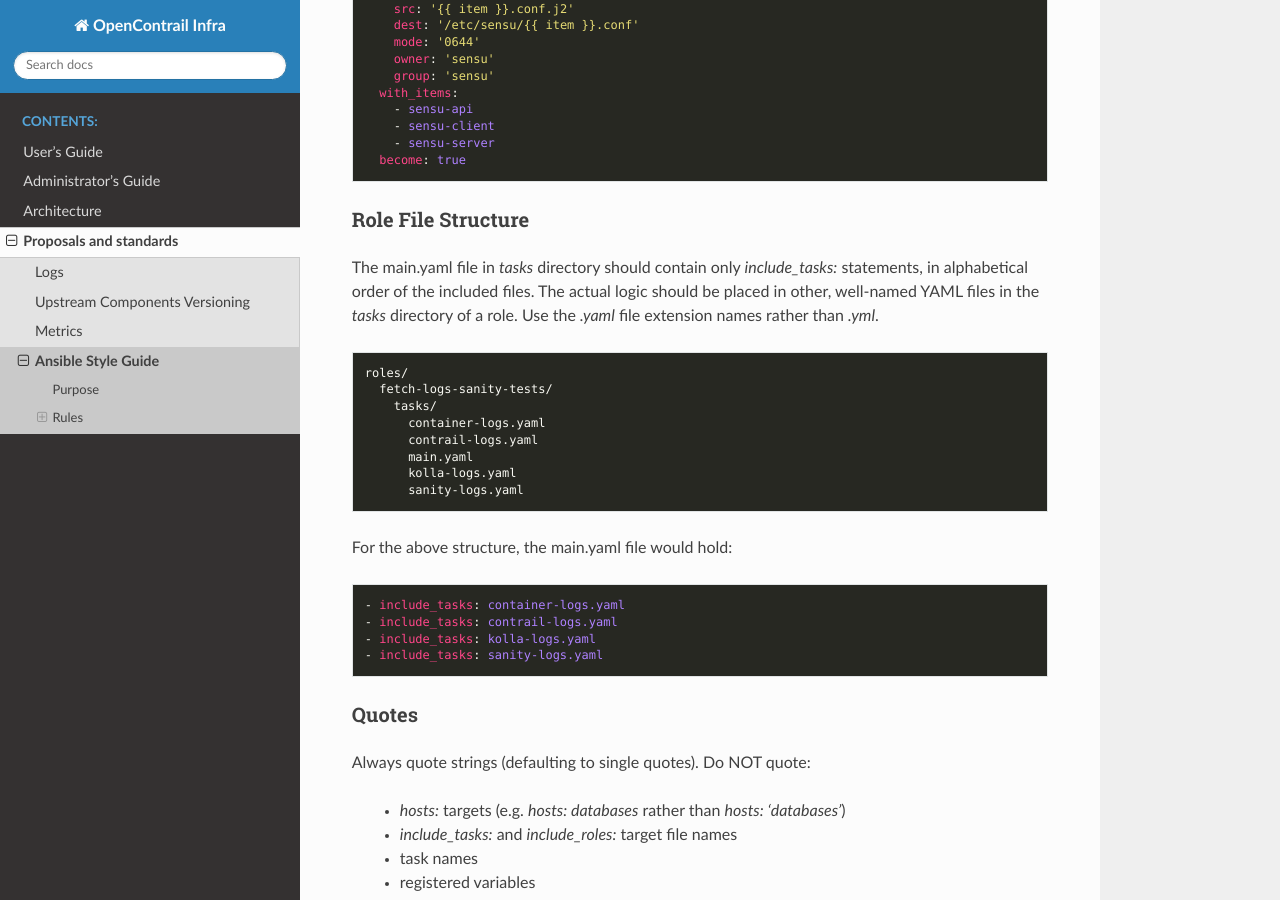
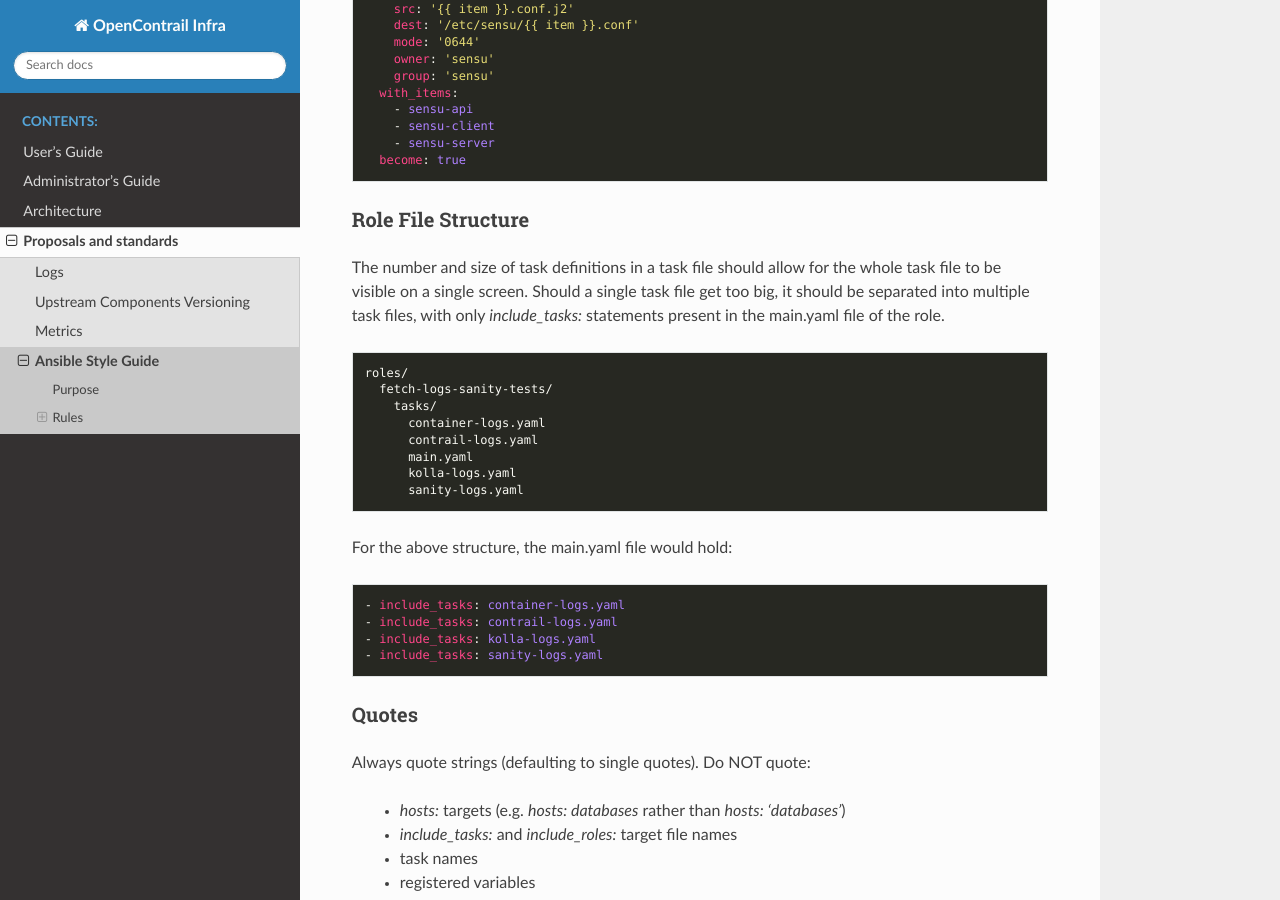
Before and after one commit to wurbanski/contrail-infra-doc, a Sphinx documentation site: the page built from source/rfc/ansible-style-guide.rst, in a window 1280 px wide and 900 px high, scrolled down 1529 px. Built offline with Sphinx 7.4.7 and the Read the Docs theme 2.0.0, drawn with Linux system fonts in a browser that asks for light colours; some of the changed text lies outside the part shown.

Commit message:
Rephrase Role File Structure. Rephrase new line at EOF -> blank line

```diff
--- a/source/rfc/ansible-style-guide.rst
+++ b/source/rfc/ansible-style-guide.rst
@@ -16,7 +16,7 @@ Rules
 YAML File Format
 ^^^^^^^^^^^^^^^^
 
-YAML files should begin with the YAML marker `---` marking the start of the document and end with a newline.
+YAML files should begin with the YAML marker `---` marking the start of the document and end with a blank line.
 
 .. code-block:: yaml
 
@@ -87,9 +87,10 @@ Task Declaration
 Role File Structure
 ^^^^^^^^^^^^^^^^^^^
 
-The main.yaml file in `tasks` directory should contain only `include_tasks:` statements, in alphabetical
-order of the included files. The actual logic should be placed in other, well-named YAML files in the
-`tasks` directory of a role. Use the `.yaml` file extension names rather than `.yml`.
+The number and size of task definitions in a task file should allow for the whole
+task file to be visible on a single screen. Should a single task file get too big,
+it should be separated into multiple task files, with only `include_tasks:` statements
+present in the main.yaml file of the role.
 
 .. code-block:: bash
 
```
